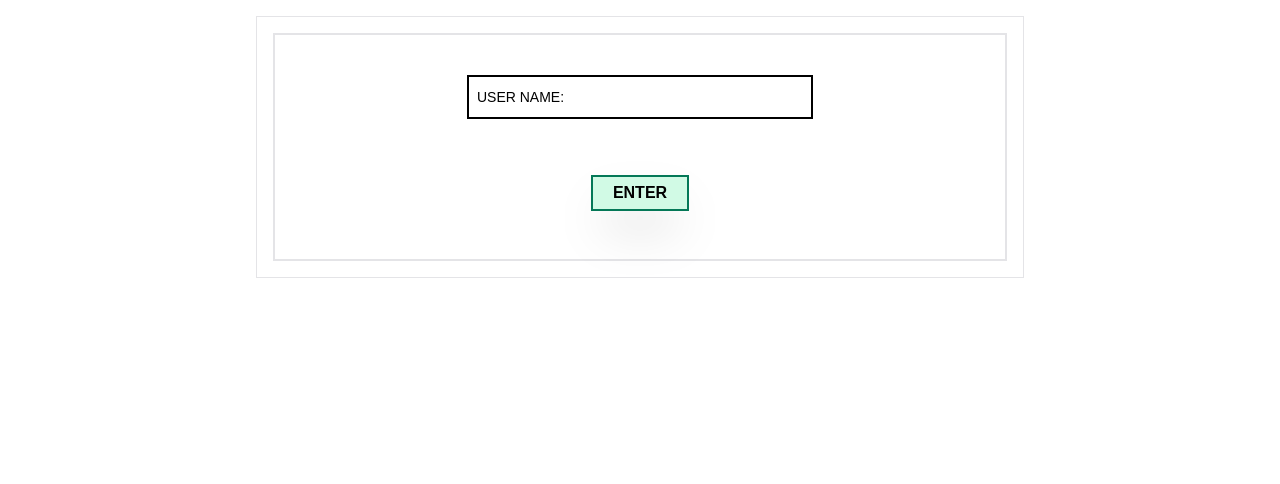
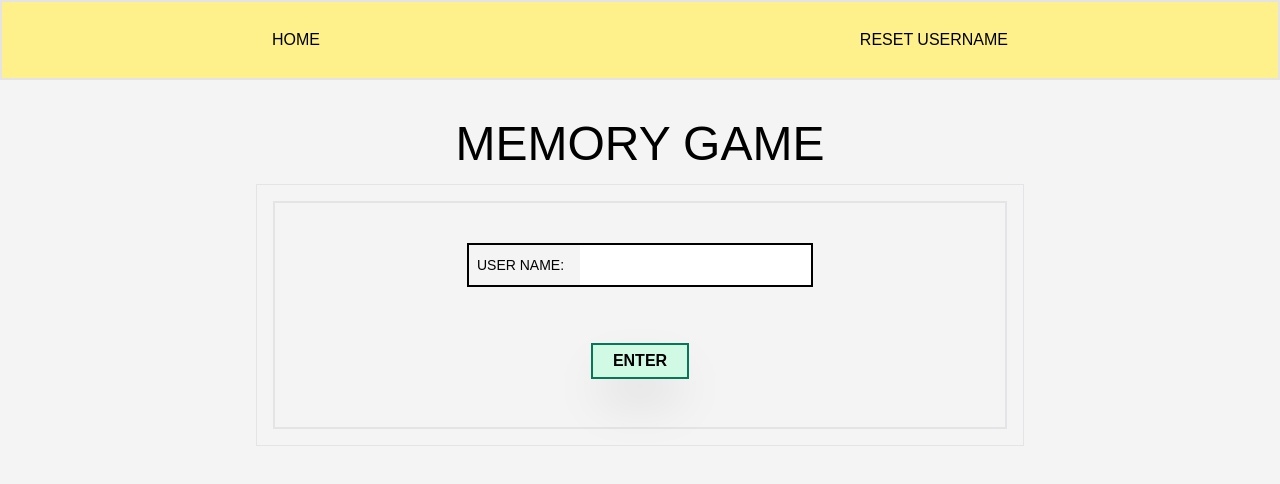
Before and after one commit to Adriordev/memory, a Vue app: page / in a window 1280 px wide. Shown: the top 484 px of the page. Built offline with nearby package versions, Linux system fonts and the light colour scheme.

Commit message:
Add styles and minor fixes

```diff
--- a/src/App.vue
+++ b/src/App.vue
@@ -1,19 +1,39 @@
 <template>
-  <div>
+  <div class="app container mx-auto min-h-screen min-w-full bg-gray-100">
+    <nav
+      class="
+        flex
+        justify-around
+        items-center
+        lg:h-20
+        md:h-14
+        sm:h-12
+        bg-yellow-200
+        border-2
+      "
+    >
+      <div><router-link to="/">HOME</router-link></div>
+      <div><a href="#" @click="deleteStorage">RESET USERNAME</a></div>
+    </nav>
+    <div>
+      <h1 class="text-center pt-10 text-5xl animate-fadeInDown">MEMORY GAME</h1>
+    </div>
     <router-view></router-view>
   </div>
 </template>
 
 <script>
-
 export default {
   name: "App",
+  setup() {
+    const deleteStorage = () => {
+      localStorage.removeItem("session");
+    };
+    return {
+      deleteStorage,
+    };
+  },
 };
 </script>
 
-<style>
-#app {
-  text-align: center;
-}
-
-</style>
+<style></style>
--- a/src/components/Card.vue
+++ b/src/components/Card.vue
@@ -44,7 +44,7 @@ export default {
 <style>
 .scene {
   width: 100%;
-  height: 240px;
+  height: 20rem;
   perspective: 1000px;
 }
 .card {
@@ -69,7 +69,7 @@ export default {
   position: absolute;
   width: 100%;
   height: 100%;
-  line-height: 420px;
+  line-height: 35rem;
   color: white;
   text-align: center;
   font-weight: bold;
@@ -91,8 +91,8 @@ export default {
 }
 img {
   position: relative;
-  width: inherit;
-  height: inherit;
+  min-width: 100%;
+  min-height: 100%;
   object-fit: cover;
   border-radius: 2%;
 }
--- a/src/components/Score.vue
+++ b/src/components/Score.vue
@@ -12,17 +12,17 @@
       </div>
     </div>
   </div>
-  <div v-show="isGameOver" class="gameOver">
-    <div v-if="isPlayAlone">
+  <div v-show="isGameOver">
+    <div v-if="isPlayAlone" class="gameOver">
       <p>WELL DONE!</p>
     </div>
-    <div v-else>
+    <div v-else class="gameOver">
       <p>{{ winPlayerName }} WINS!</p>
     </div>
   </div>
 </template>
 <script>
-import { ref, computed } from "vue";
+import { ref, computed, watchEffect } from "vue";
 export default {
   props: {
     score: {
@@ -42,7 +42,9 @@ export default {
   setup(props) {
     // State
     const isTurnActive = ref(null);
-
+    watchEffect(() => {
+      console.log("props en score: ", props);
+    });
     //Computed
     const isPlayAlone = computed(() => props.singlePlayerMode === "playAlone");
     const isWinPlayer = computed(() => props.isGameOver && !isPlayAlone.value);
@@ -87,8 +89,9 @@ export default {
   flex-wrap: wrap;
   gap: 1px 1px;
 }
-.imgs > img {
-  width: 100px;
+img {
+  min-width: 50px !important;
+  max-height: 50px !important;
   border-radius: 4%;
 }
 .gameOver {
@@ -101,7 +104,7 @@ export default {
   height: 300px;
   width: 50%;
   margin: 0 auto;
-  margin-top: 12rem;
+
   display: flex;
   justify-content: center;
   align-items: center;
--- a/src/logic/Skynet.js
+++ b/src/logic/Skynet.js
@@ -5,7 +5,9 @@ export const computerPlayGame = (
   shownCards,
   getRandomIndex
 ) => {
+
   const possibleCards = cards.filter((c) => !c.isHidden && !c.isFlipped);
+
   switch (gameDificulty) {
     case "easy":
       SkynetEasyMode(computerCardId, getRandomIndex, possibleCards);
@@ -31,7 +33,6 @@ export const computerPlayGame = (
     default:
       break;
   }
-  console.log(computerCardId);
 };
 
 const SkynetEasyMode = (computerCardId, getRandomIndex, possibleCards) => {
--- a/src/views/About.vue
+++ /dev/null
@@ -1,5 +0,0 @@
-<template>
-  <div class="about">
-    <h1>This is an about page</h1>
-  </div>
-</template>
```
